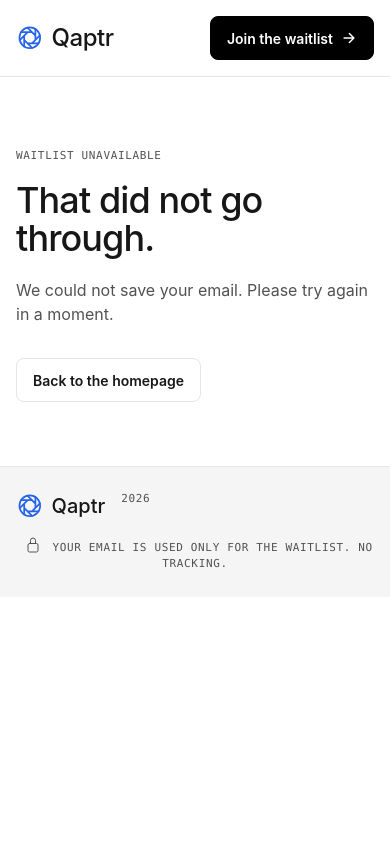
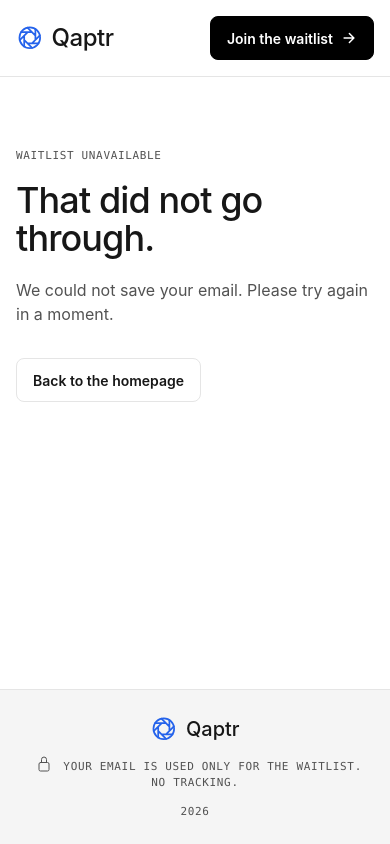
Before and after one commit to tayoonabule/qaptr, an Astro site in the folder web/: page /join/error in a window 390 px wide. Built offline with nearby package versions, Linux system fonts and the light colour scheme; Astro itself is replaced by a stand-in of ours.

Commit message:
Fix mobile footer alignment and sticky-footer layout on short pages
- Mobile footer row (<=480px) now stacks centered instead of using a
  conflicting flex-start + order:3 hack, which misaligned the date
  against the taller logo block.
- Added sticky-footer flex layout (body: flex column min-height:100dvh,
  main: flex:1) so status pages (thanks/error/invalid/rate-limited),
  whose content is shorter than the viewport, no longer leave the
  footer floating mid-page with dead white space below it on tall
  phones (iPhone 13/14 Pro Max etc).

Verified via real Playwright screenshots + DOM measurements across
Chromium and WebKit at 320/375/390/428px widths; homepage layout
(scroll height, footer position) unaffected.

```diff
--- a/web/src/layouts/BaseLayout.astro
+++ b/web/src/layouts/BaseLayout.astro
@@ -224,14 +224,17 @@ interface Props {
 
       @media (max-width: 480px) {
         .site-footer__row {
-          align-items: flex-start;
-          justify-content: flex-start;
+          flex-direction: column;
+          align-items: center;
+          justify-content: center;
           text-align: center;
+          gap: var(--spacing-12);
         }
 
         .site-footer__privacy {
-          flex-basis: 100%;
-          order: 3;
+          flex: 0 0 auto;
+          width: 100%;
+          max-width: 22rem;
         }
       }
     </style>
--- a/web/src/styles/base.css
+++ b/web/src/styles/base.css
@@ -13,6 +13,10 @@ html {
 }
 
 body {
+  display: flex;
+  flex-direction: column;
+  min-height: 100vh;
+  min-height: 100dvh;
   overflow-x: clip;
   margin: 0;
   background: var(--color-canvas-white);
@@ -22,6 +26,10 @@ body {
   line-height: var(--leading-body);
   text-rendering: optimizeLegibility;
   -webkit-font-smoothing: antialiased;
+}
+
+main {
+  flex: 1 0 auto;
 }
 
 img,
```
